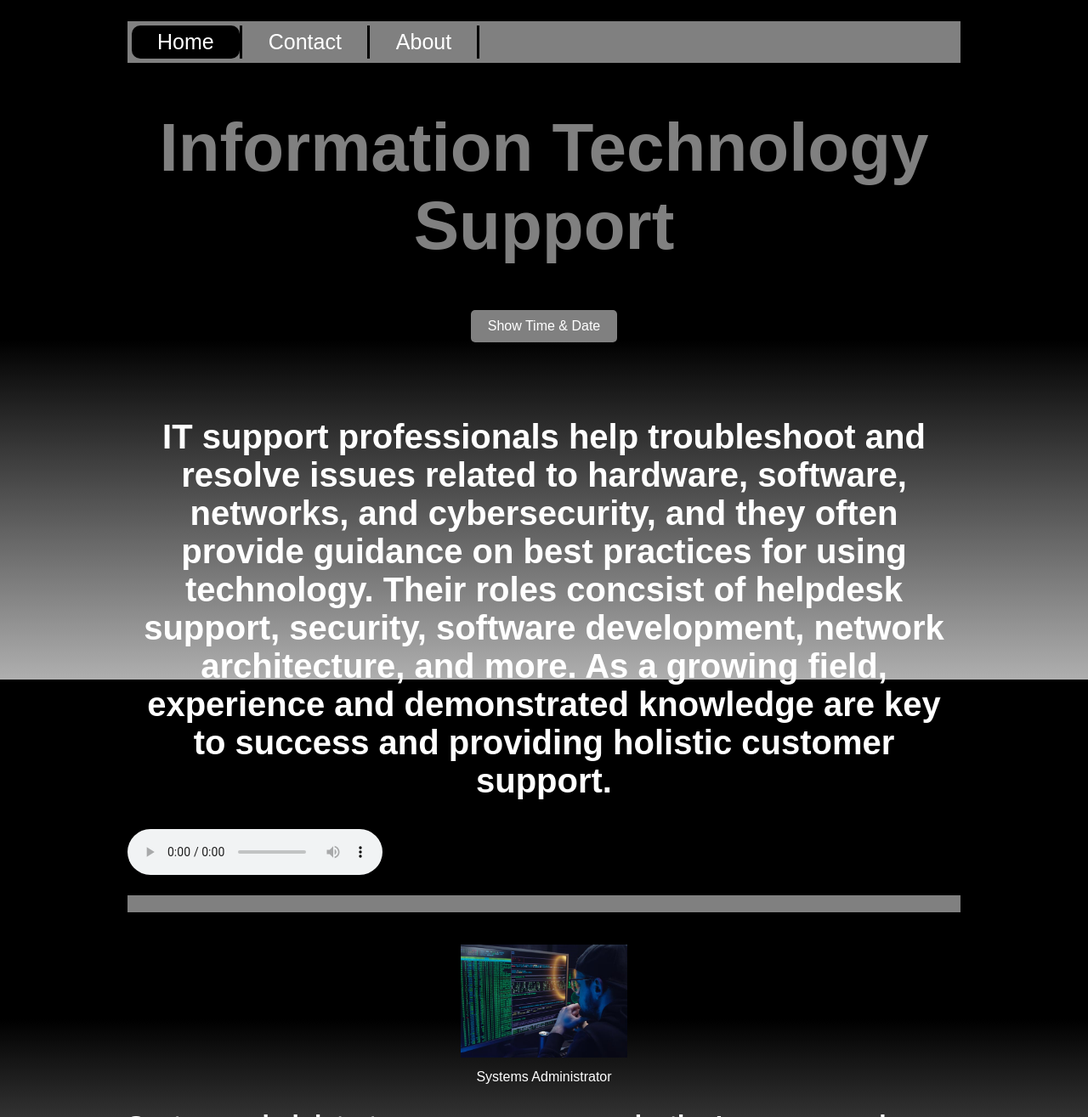
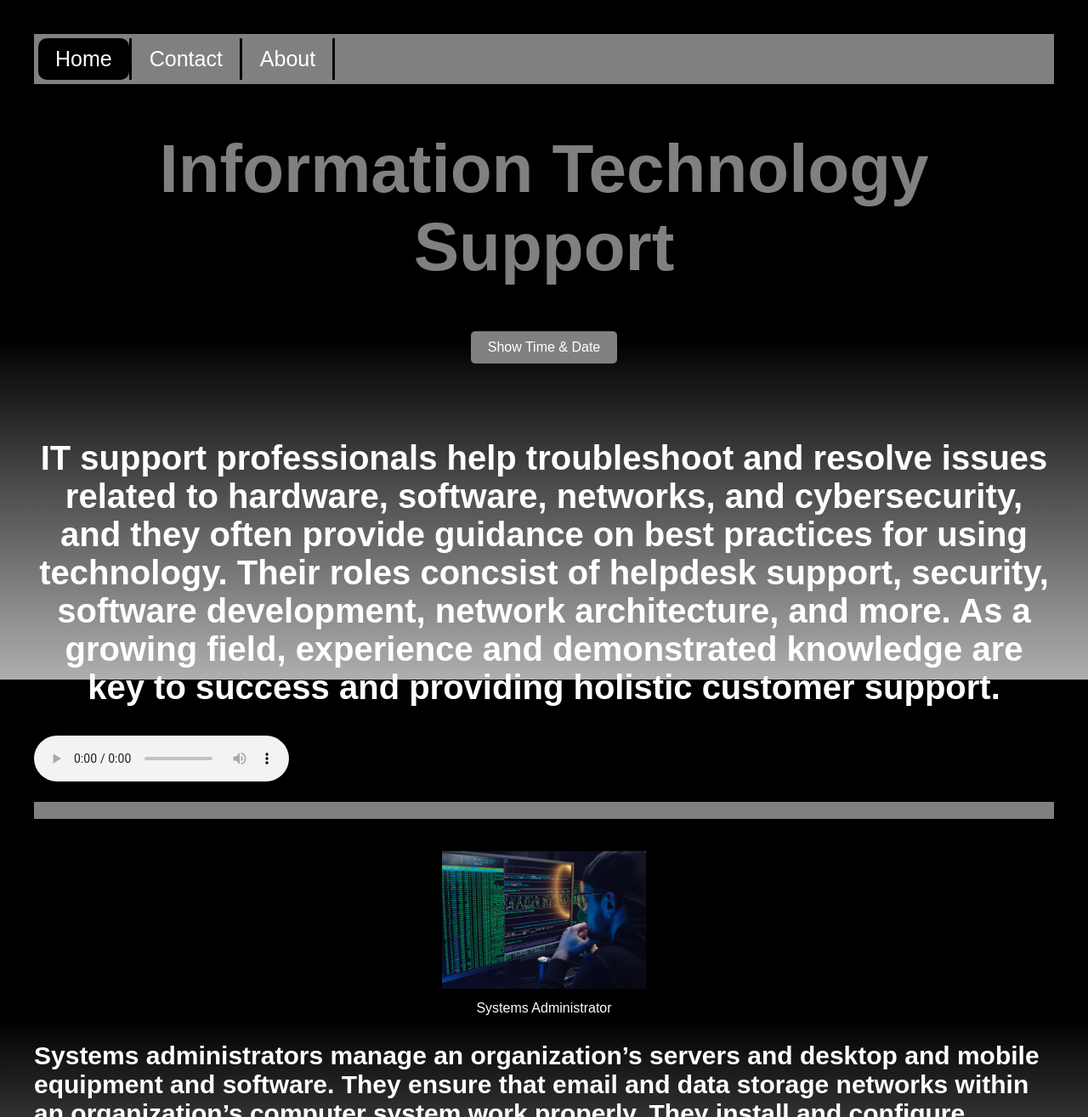
Before and after one commit to JWelsh0311/Portfolio, a plain HTML site: page index.html in a window 1280 px wide. Shown: the top 1315 px of the page at 85% size. Drawn offline with Linux system fonts and the light colour scheme.

Commit message:
Update WelshJohnStyleSheet.css

```diff
--- a/WelshJohnStyleSheet.css
+++ b/WelshJohnStyleSheet.css
@@ -162,6 +162,41 @@ th {
     font-size: 30px;
 }
 
+/* Mobile-first approach: Default styles for small screens (phones) */
+body {
+  font-size: 16px; /* Adjust base font size */
+  margin: 20px;
+}
+
+.navbar ul {
+  flex-direction: column; /* Stack the navbar items vertically on mobile */
+  align-items: center;
+}
+
+.navbar a {
+  padding: 10px 20px; /* Larger clickable area */
+}
+
+.image-container img {
+  width: 100%; /* Make images take full width on small screens */
+  height: auto; /* Maintain aspect ratio */
+}
+
+/* For larger screens, e.g., tablets and desktops */
+@media (min-width: 768px) {
+  .navbar ul {
+    flex-direction: row; /* Display navbar items horizontally on larger screens */
+  }
+
+  .image-container img {
+    width: 20%; /* Smaller image on larger screens */
+  }
+
+  body {
+    margin: 40px; /* Increase margins for larger screens */
+  }
+}
+
  .image-container:hover .hidden-message {
     display: block;
 }
```
